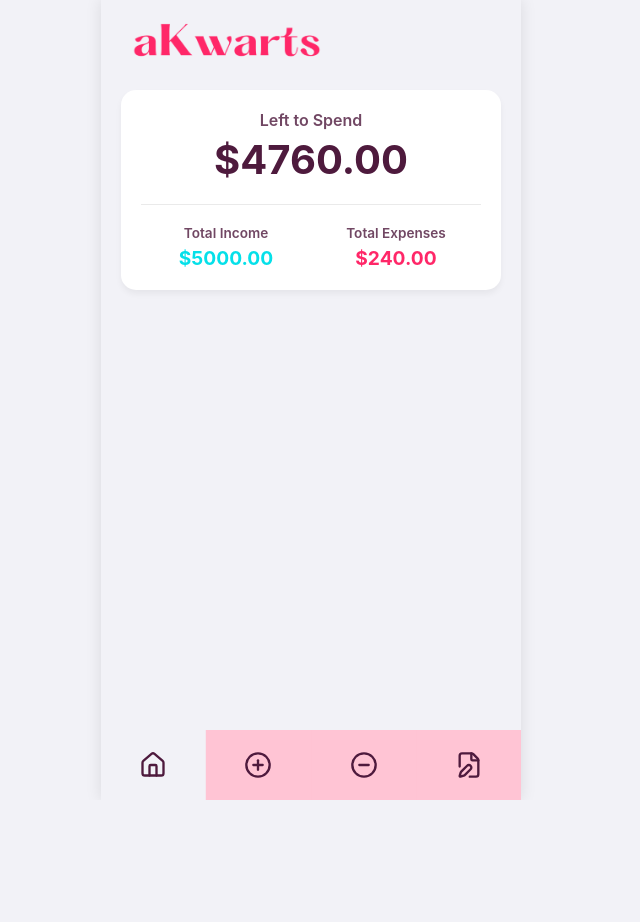
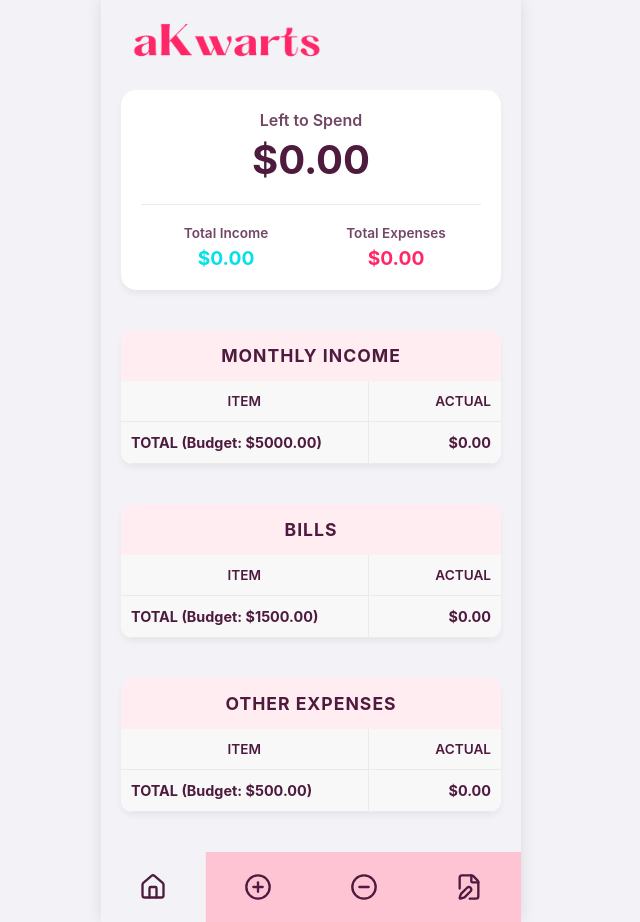
Before and after one commit to leeyyyl/akwarts, a React (Vite) app: page / in a window 1280 px wide. Shown: the whole page, without its empty margins (329-969 px from the left). Before the commit the page ends 800 px from the top, so only its background shows below. Built offline with nearby package versions, Linux system fonts and the light colour scheme.

Commit message:
Try if scrollable

```diff
--- a/src/App.jsx
+++ b/src/App.jsx
@@ -5,54 +5,111 @@ import './App.css';
 function App() {
   const [activeTab, setActiveTab] = useState('main');
 
-  const [transactions, setTransactions] = useState([
-    { id: 1, name: "Salary", amount: 5000, type: 'add' },
-    { id: 2, name: "Groceries", amount: 150, type: 'minus' },
-    { id: 3, name: "Electric Bill", amount: 90, type: 'minus' }
+  // Categories have the expected budget
+  const [categories, setCategories] = useState([
+    { id: 'c1', name: 'Monthly Income', type: 'add', expected: 5000 },
+    { id: 'c2', name: 'Bills', type: 'minus', expected: 1500 },
+    { id: 'c3', name: 'Other Expenses', type: 'minus', expected: 500 }
   ]);
 
+  // Transactions are just individual logs
+  const [transactions, setTransactions] = useState([]);
   const [itemName, setItemName] = useState('');
   const [itemAmount, setItemAmount] = useState('');
+  const [selectedCategory, setSelectedCategory] = useState('');
 
   const handleAddTransaction = (e, type) => {
     e.preventDefault();
     const amount = parseFloat(itemAmount);
 
-    if (itemName.trim() !== '' && !isNaN(amount) && amount > 0) {
+    if (itemName.trim() !== '' && !isNaN(amount) && amount > 0 && selectedCategory) {
       const newTransaction = {
         id: Date.now(),
-        name: itemName,
+        categoryId: selectedCategory,
+        name: itemName.trim(),
         amount: amount,
         type: type
       };
-
       setTransactions([...transactions, newTransaction]);
       setItemName('');
       setItemAmount('');
-      setActiveTab('main');
     }
   };
 
-  // NEW: Function to delete a transaction
   const handleDeleteTransaction = (idToDelete) => {
-    // This filters the list, keeping only the items that DO NOT match the ID
-    const updatedTransactions = transactions.filter(t => t.id !== idToDelete);
-    setTransactions(updatedTransactions);
+    setTransactions(transactions.filter(t => t.id !== idToDelete));
   };
 
-  const totalIncome = transactions
-    .filter(t => t.type === 'add')
-    .reduce((sum, t) => sum + t.amount, 0);
+  const updateCategoryBudget = (catId, newBudget) => {
+    setCategories(categories.map(c => c.id === catId ? { ...c, expected: parseFloat(newBudget) || 0 } : c));
+  };
 
-  const totalExpenses = transactions
-    .filter(t => t.type === 'minus')
-    .reduce((sum, t) => sum + t.amount, 0);
+  const handleAddCategory = (name, type) => {
+    if(name.trim()) setCategories([...categories, { id: Date.now().toString(), name, type, expected: 0 }]);
+  };
 
+  const totalIncome = transactions.filter(t => t.type === 'add').reduce((sum, t) => sum + t.amount, 0);
+  const totalExpenses = transactions.filter(t => t.type === 'minus').reduce((sum, t) => sum + t.amount, 0);
   const leftToSpend = totalIncome - totalExpenses;
+
+  // Reusable function to generate tables for Main and Update tabs
+  const getCategoryTables = (type, isUpdateMode = false) => {
+    return categories.filter(c => c.type === type).map(cat => {
+      const catTxns = transactions.filter(t => t.categoryId === cat.id);
+      const actualTotal = catTxns.reduce((sum, t) => sum + t.amount, 0);
+
+      // Combine identical transaction names within the category
+      const combinedTxns = Object.values(catTxns.reduce((acc, t) => {
+        if (!acc[t.name]) acc[t.name] = { ...t, amount: 0, ids: [] };
+        acc[t.name].amount += t.amount;
+        acc[t.name].ids.push(t.id);
+        return acc;
+      }, {}));
+
+      return (
+        <div key={cat.id} className="table-container" style={{marginBottom: '20px'}}>
+          <div className="table-title">{cat.name.toUpperCase()}</div>
+          <table className="budget-table">
+            <thead>
+              <tr>
+                <th>ITEM</th>
+                <th className="number-col">ACTUAL</th>
+                {isUpdateMode && <th>ACTIONS</th>}
+              </tr>
+            </thead>
+            <tbody>
+              {combinedTxns.map(item => (
+                <tr key={item.name}>
+                  <td>{item.name}</td>
+                  <td className="number-col">${item.amount.toFixed(2)}</td>
+                  {isUpdateMode && (
+                    <td style={{textAlign: 'center'}}>
+                      <button onClick={() => item.ids.forEach(id => handleDeleteTransaction(id))} className="delete-button" style={{padding: '4px'}}><Trash2 size={16} /></button>
+                    </td>
+                  )}
+                </tr>
+              ))}
+              <tr className="total-row">
+                <td>TOTAL (Budget: ${cat.expected.toFixed(2)})</td>
+                <td className="number-col">${actualTotal.toFixed(2)}</td>
+                {isUpdateMode && <td></td>}
+              </tr>
+            </tbody>
+          </table>
+          {isUpdateMode && (
+            <div style={{padding: '10px', display: 'flex', gap: '10px', background: '#f8f8f8'}}>
+              <input type="number" placeholder="Edit Budget" className="input-field" style={{marginBottom: 0, padding: '8px'}} onBlur={(e) => updateCategoryBudget(cat.id, e.target.value)} defaultValue={cat.expected} />
+            </div>
+          )}
+        </div>
+      );
+    });
+  };
 
   const renderContent = () => {
     if (activeTab === 'main') {
       return (
+        <div className="budget-dashboard">
           <div className="summary-card">
             <div className="balance">
               <h2>Left to Spend</h2>
@@ -69,92 +126,72 @@ function App() {
               </div>
             </div>
           </div>
-      );
-    }
-
-    if (activeTab === 'add') {
-      return (
-        <div className="form-card">
-          <h2 style={{ color: 'var(--vivid-cyan)' }}>Add Income</h2>
-          <form onSubmit={(e) => handleAddTransaction(e, 'add')}>
-            <input
-              type="text"
-              placeholder="E.g., Salary, Freelance"
-              value={itemName}
-              onChange={(e) => setItemName(e.target.value)}
-              className="input-field"
-            />
-            <input
-              type="number"
-              placeholder="Amount ($)"
-              value={itemAmount}
-              onChange={(e) => setItemAmount(e.target.value)}
-              className="input-field"
-            />
-            <button type="submit" className="submit-button" style={{ backgroundColor: 'var(--vivid-cyan)' }}>
-              Add Income
-            </button>
-          </form>
+          {getCategoryTables('add')}
+          {getCategoryTables('minus')}
         </div>
       );
     }
 
-    if (activeTab === 'minus') {
+    if (activeTab === 'add' || activeTab === 'minus') {
+      const isAdd = activeTab === 'add';
+      const typeCats = categories.filter(c => c.type === activeTab);
+      const historyLogs = transactions.filter(t => t.type === activeTab).reverse();
+
       return (
+        <div className="budget-dashboard">
           <div className="form-card">
-          <h2 style={{ color: 'var(--vivid-crimson)' }}>Add Expense</h2>
-          <form onSubmit={(e) => handleAddTransaction(e, 'minus')}>
-            <input
-              type="text"
-              placeholder="E.g., Groceries, Coffee"
-              value={itemName}
-              onChange={(e) => setItemName(e.target.value)}
-              className="input-field"
-            />
-            <input
-              type="number"
-              placeholder="Amount ($)"
-              value={itemAmount}
-              onChange={(e) => setItemAmount(e.target.value)}
-              className="input-field"
-            />
-            <button type="submit" className="submit-button">
-              Add Expense
+            <h2 style={{ color: isAdd ? 'var(--vivid-cyan)' : 'var(--vivid-crimson)' }}>
+              {isAdd ? 'Add Income' : 'Add Expense'}
+            </h2>
+            <form onSubmit={(e) => handleAddTransaction(e, activeTab)}>
+              <select value={selectedCategory} onChange={(e) => setSelectedCategory(e.target.value)} className="input-field">
+                <option value="" disabled>Select a Category...</option>
+                {typeCats.map(c => <option key={c.id} value={c.id}>{c.name}</option>)}
+              </select>
+              <input type="text" placeholder="Transaction Name (e.g., Salary, Coffee)" value={itemName} onChange={(e) => setItemName(e.target.value)} className="input-field" />
+              <input type="number" placeholder="Amount ($)" value={itemAmount} onChange={(e) => setItemAmount(e.target.value)} className="input-field" />
+              <button type="submit" className="submit-button" style={{ backgroundColor: isAdd ? 'var(--vivid-cyan)' : 'var(--vivid-crimson)' }}>
+                Record {isAdd ? 'Income' : 'Expense'}
               </button>
             </form>
+          </div>
+
+          <div className="summary-card">
+            <h3>History Logs</h3>
+            <div className="transaction-list" style={{marginTop: '15px'}}>
+              {historyLogs.map(t => (
+                <div key={t.id} className={`transaction-item ${t.type}`}>
+                  <div className="transaction-info">
+                    <span className="transaction-name">{t.name}</span>
+                    <span className="transaction-amount">${t.amount.toFixed(2)}</span>
+                  </div>
+                </div>
+              ))}
+            </div>
+          </div>
         </div>
       );
     }
 
-    // NEW: The Update / Manage tab content
     if (activeTab === 'update') {
       return (
-        <div className="summary-card">
-          <h2 style={{ textAlign: 'center', marginBottom: '20px' }}>Manage Transactions</h2>
-
-          {transactions.length === 0 ? (
-            <p style={{ textAlign: 'center', color: '#999', padding: '20px' }}>No transactions yet.</p>
-          ) : (
-            <div className="transaction-list">
-              {/* This maps through your list and creates a visual block for each item */}
-              {transactions.map((t) => (
-                <div key={t.id} className={`transaction-item ${t.type}`}>
-                  <div className="transaction-info">
-                    <span className="transaction-name">{t.name}</span>
-                    <span className={`transaction-amount ${t.type === 'add' ? 'positive' : 'negative'}`}>
-                      {t.type === 'add' ? '+' : '-'}${t.amount.toFixed(2)}
-                    </span>
+        <div className="budget-dashboard">
+          <div className="form-card" style={{marginBottom: '20px'}}>
+            <h2>Add New Category</h2>
+            <div style={{display: 'flex', gap: '10px'}}>
+              <input type="text" id="newCatName" placeholder="Category Name" className="input-field" style={{marginBottom: 0}} />
+              <select id="newCatType" className="input-field" style={{marginBottom: 0}}>
+                <option value="minus">Expense</option>
+                <option value="add">Income</option>
+              </select>
+              <button onClick={() => {
+                handleAddCategory(document.getElementById('newCatName').value, document.getElementById('newCatType').value);
+                document.getElementById('newCatName').value = '';
+              }} className="submit-button" style={{width: 'auto'}}>Add</button>
             </div>
-                  <button
-                    onClick={() => handleDeleteTransaction(t.id)}
-                    className="delete-button"
-                  >
-                    <Trash2 size={22} />
-                  </button>
           </div>
-              ))}
-            </div>
-          )}
+          {getCategoryTables('add', true)}
+          {getCategoryTables('minus', true)}
         </div>
       );
     }
```
Lines whose indentation alone changed are shown as unchanged.
